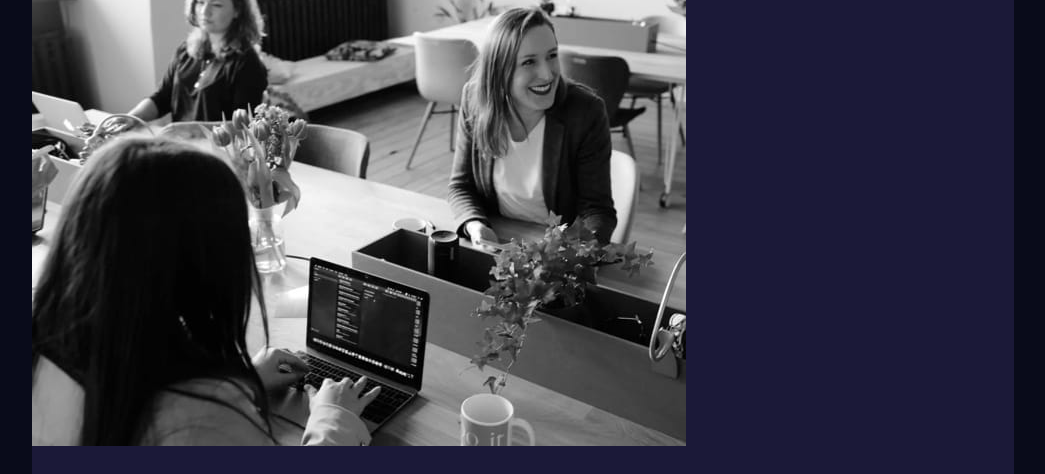
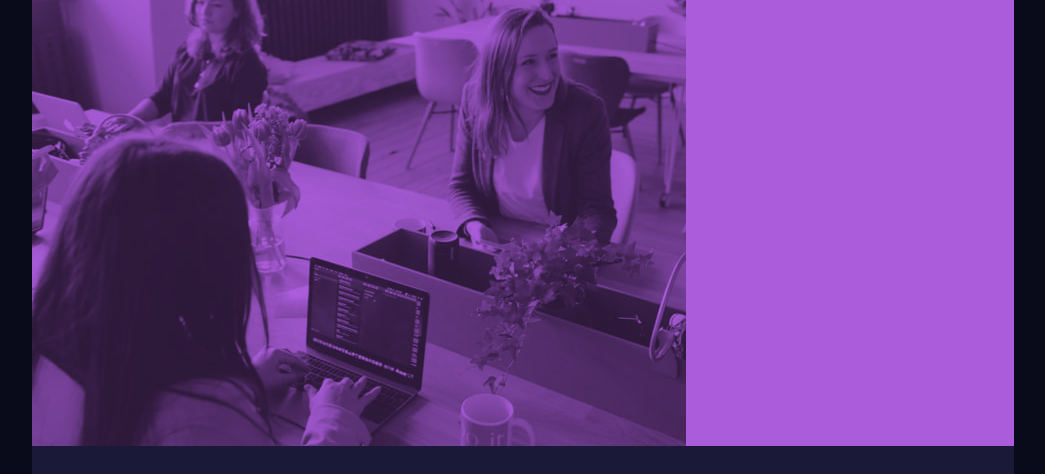
Before and after one commit to almanzarsaul/frontend-mentor-stats-preview-card, a plain HTML site: page index.html in a window 1280 px wide. Shown: the top 474 px of the page, without its empty margins (117-1162 px from the left). Drawn offline with Linux system fonts and the light colour scheme.

Commit message:
Image overlay complete

```diff
--- a/index.html
+++ b/index.html
@@ -30,11 +30,15 @@
   <body>
     <main>
       <article class="card">
-        <img
-          src="./images/image-header-mobile.jpg"
-          alt="A group of women sitting at a table on laptops working."
-          class="card__image"
-        />
+        <div class="overlay">
+          <picture>
+            <img
+              src="./images/image-header-mobile.jpg"
+              alt="A group of women sitting at a table on laptops working."
+              class="card__image"
+            />
+          </picture>
+        </div>
         <div class="card__content">
           <div class="card__header">
             <h1 class="header__title">
--- a/style.css
+++ b/style.css
@@ -30,6 +30,18 @@ body {
     border-radius: 0.5rem;
     overflow: hidden;
 }
+/*  Credit to W3 Schools for Overlay
+    Source: https://www.w3schools.com/cssref/tryit.php?filename=trycss_mix-blend-mode
+*/
+.overlay {
+    background-color: var(--clr-primary-400);
+}
+
+.overlay .card__image {
+    mix-blend-mode: multiply;
+    opacity: 0.75;
+}
+
 
 .card__content {
     padding: 2rem;
```
